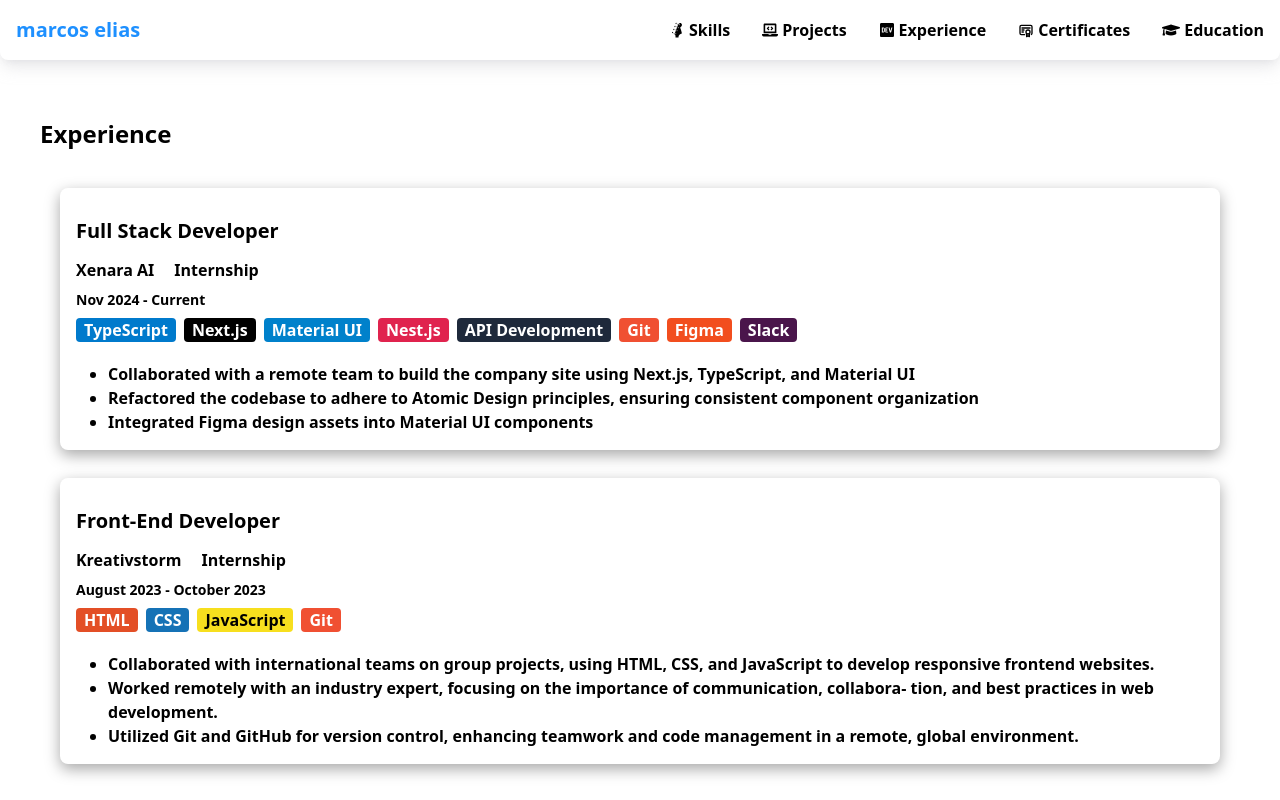
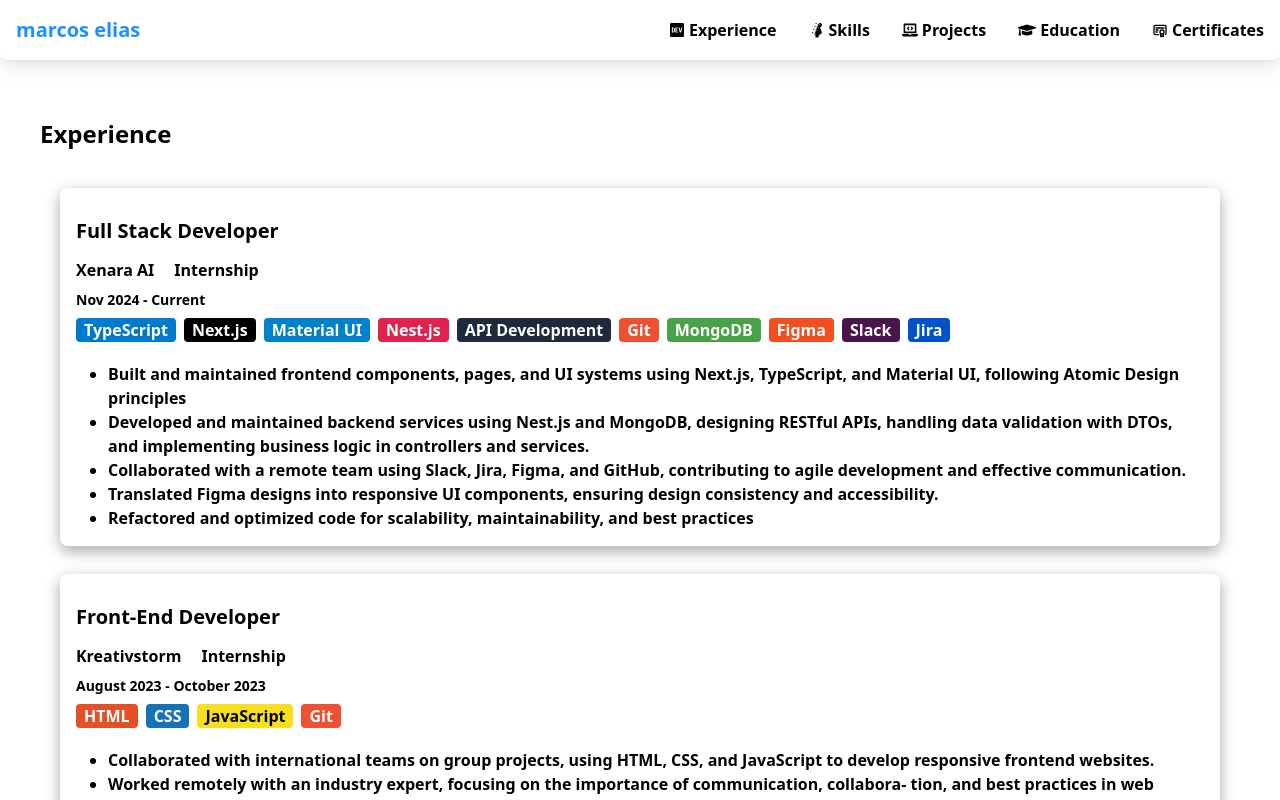
Before and after one commit to mark-elias/MyPortfolio_Next.js, a Next.js app: page /experience in a window 1280 px wide. Shown: the top 800 px of the page. Built offline with nearby package versions, Linux system fonts and the light colour scheme.

Commit message:
update experience and skills and summary

```diff
--- a/app/Footer.tsx
+++ b/app/Footer.tsx
@@ -2,7 +2,9 @@ function Footer() {
   return (
     <div className="flex justify-center px-1 md:px-5">
       <footer className="text-sm text-center py-2 bg-customPrimary text-white rounded-t-lg w-full">
-        <p>&copy; 2024 Marcos Elias. All rights reserved.</p>
+        <p>
+          &copy; {new Date().getFullYear()} Marcos Elias. All rights reserved.
+        </p>
       </footer>
     </div>
   );
--- a/app/NavBar.tsx
+++ b/app/NavBar.tsx
@@ -40,6 +40,12 @@ const Navbar = () => {
         <div className="lg:hidden absolute top-[62px] w-full flex justify-end left-0">
           <div className="bg-zinc-100 w-[200px] mr-[14px] rounded-b-2xl shadow-inner px-3 py-5 flex flex-col gap-1">
             <div>
+              <Link href={"/experience"} className="nav-link">
+                <FaDev />
+                Experience
+              </Link>
+            </div>
+            <div>
               <Link href={"/skills"} className="nav-link">
                 <GiGuitarBassHead />
                 Skills
@@ -52,9 +58,9 @@ const Navbar = () => {
               </Link>
             </div>
             <div>
-              <Link href={"/experience"} className="nav-link">
-                <FaDev />
-                Experience
+              <Link href={"/education"} className="nav-link">
+                <FaGraduationCap />
+                Education
               </Link>
             </div>
             <div>
@@ -63,18 +69,16 @@ const Navbar = () => {
                 Certificates
               </Link>
             </div>
-            <div>
-              <Link href={"/education"} className="nav-link">
-                <FaGraduationCap />
-                Education
-              </Link>
-            </div>
           </div>
         </div>
       )}
 
       {/* Desktop Links */}
       <div className="hidden lg:flex gap-8">
+        <Link href="/experience" className="nav-link">
+          <FaDev />
+          Experience
+        </Link>
         <Link href="/skills" className="nav-link">
           <GiGuitarBassHead />
           Skills
@@ -83,17 +87,13 @@ const Navbar = () => {
           <FaLaptopCode />
           Projects
         </Link>
-        <Link href="/experience" className="nav-link">
-          <FaDev />
-          Experience
+        <Link href="/education" className="nav-link">
+          <FaGraduationCap className="text-lg" />
+          Education
         </Link>
         <Link href="/certificates" className="nav-link">
           <TbCertificate />
           Certificates
-        </Link>
-        <Link href="/education" className="nav-link">
-          <FaGraduationCap className="text-lg" />
-          Education
         </Link>
       </div>
     </nav>
--- a/app/experience/page.tsx
+++ b/app/experience/page.tsx
@@ -19,20 +19,36 @@ function ExperiencePage() {
               "Nest.js",
               "API Development",
               "Git",
+              "MongoDB",
               "Figma",
               "Slack",
+              "Jira",
             ]}
           />
           <ul className="list-disc ml-8 mt-5">
             <li>
-              Collaborated with a remote team to build the company site using
-              Next.js, TypeScript, and Material UI
+              Built and maintained frontend components, pages, and UI systems
+              using Next.js, TypeScript, and Material UI, following Atomic
+              Design principles
             </li>
             <li>
-              Refactored the codebase to adhere to Atomic Design principles,
-              ensuring consistent component organization
+              Developed and maintained backend services using Nest.js and
+              MongoDB, designing RESTful APIs, handling data validation with
+              DTOs, and implementing business logic in controllers and services.
             </li>
-            <li>Integrated Figma design assets into Material UI components</li>
+            <li>
+              Collaborated with a remote team using Slack, Jira, Figma, and
+              GitHub, contributing to agile development and effective
+              communication.
+            </li>
+            <li>
+              Translated Figma designs into responsive UI components, ensuring
+              design consistency and accessibility.
+            </li>
+            <li>
+              Refactored and optimized code for scalability, maintainability,
+              and best practices
+            </li>
           </ul>
         </div>
         <div className="exp-card">
--- a/app/skills/page.tsx
+++ b/app/skills/page.tsx
@@ -20,7 +20,7 @@ function SkillsPage() {
         </div>
         <div className="skill-card">
           <h2>Back End</h2>
-          <BadgeList badgeList={["Node.js", "Express.js"]} />
+          <BadgeList badgeList={["Node.js", "Express.js", "Nest.js"]} />
         </div>
         {/* <div className="skill-card">
           <h2>Package Managers</h2>
@@ -46,9 +46,9 @@ function SkillsPage() {
             badgeList={[
               "REST API's",
               "API Development",
+              "Axios",
+              "TanStack Query",
               "Postman",
-              "TanStack Query",
-              "Axios",
             ]}
           />
         </div>
@@ -75,8 +75,8 @@ function SkillsPage() {
           />
         </div>
         <div className="skill-card">
-          <h2>Other</h2>
-          <BadgeList badgeList={["Figma", "Slack"]} />
+          <h2>Collaboration</h2>
+          <BadgeList badgeList={["Figma", "Slack", "Jira"]} />
         </div>
       </div>
       <p className="mt-12">
--- a/components/Summary.tsx
+++ b/components/Summary.tsx
@@ -5,15 +5,20 @@ function Summary() {
     <section className="rounded-lg custom-shadow md:min-w-[500px]">
       <p>
         Full Stack Developer with expertise in building responsive,
-        user-friendly web applications using React, JavaScript, TypeScript, and
-        Node.js. Skilled in developing REST APIs, fetching and managing data
-        from APIs, and handling databases with MongoDB and Mongoose.
+        user-friendly web applications using Next.js, TypeScript, and Node.js.
       </p>
       <p>
-        Proficient in data validation (Joi, Zod, React-Hook-Form), and version
-        control with Git. Experience using modern tools like Next.js, Tailwind
-        CSS, TanStack Query, and React Router to create seamless web
-        experiences.
+        Experienced in frontend development using Next.js, React, Tailwind, and
+        Atomic Design principles to create reusable components and seamless user
+        interfaces. Skilled in backend development with Node.js, Nest.js, and
+        MongoDB, building RESTful APIs, handling business logic, and managing
+        databases.
+      </p>
+      <p>
+        Proficient in form validation with React Hook Form and Zod, and API
+        development & data fetching using Axios, TanStack Query, and Postman.
+        Knowledgable in Git for version control and experienced in remote
+        collaboration using Figma, Slack, and Jira.
       </p>
       <p className="mt-10">
         🤠 Hobbies: Watching sports 🏈, going to concerts 🎶, and playing the
--- a/hooks/useBadgeMaker.ts
+++ b/hooks/useBadgeMaker.ts
@@ -74,6 +74,7 @@ const badgeMaker: { [key: string]: BadgeStyle } = {
   // Other
   Figma: { backgroundColor: "#F24E1E", textColor: "#FFFFFF" },
   Slack: { backgroundColor: "#4A154B", textColor: "#FFFFFF" },
+  Jira: { backgroundColor: "#0052CC", textColor: "#FFFFFF" },
 };
 
 export const useBadgeMaker = (
```
